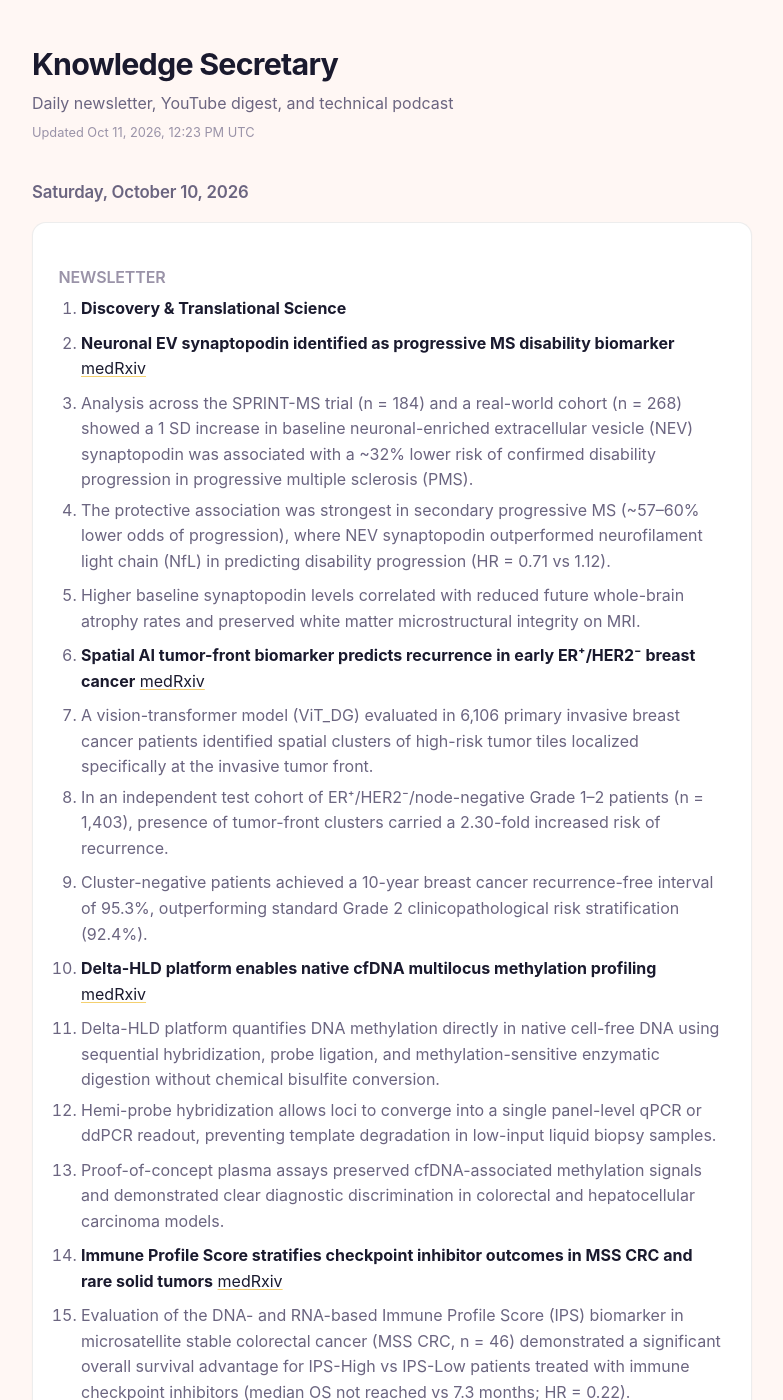
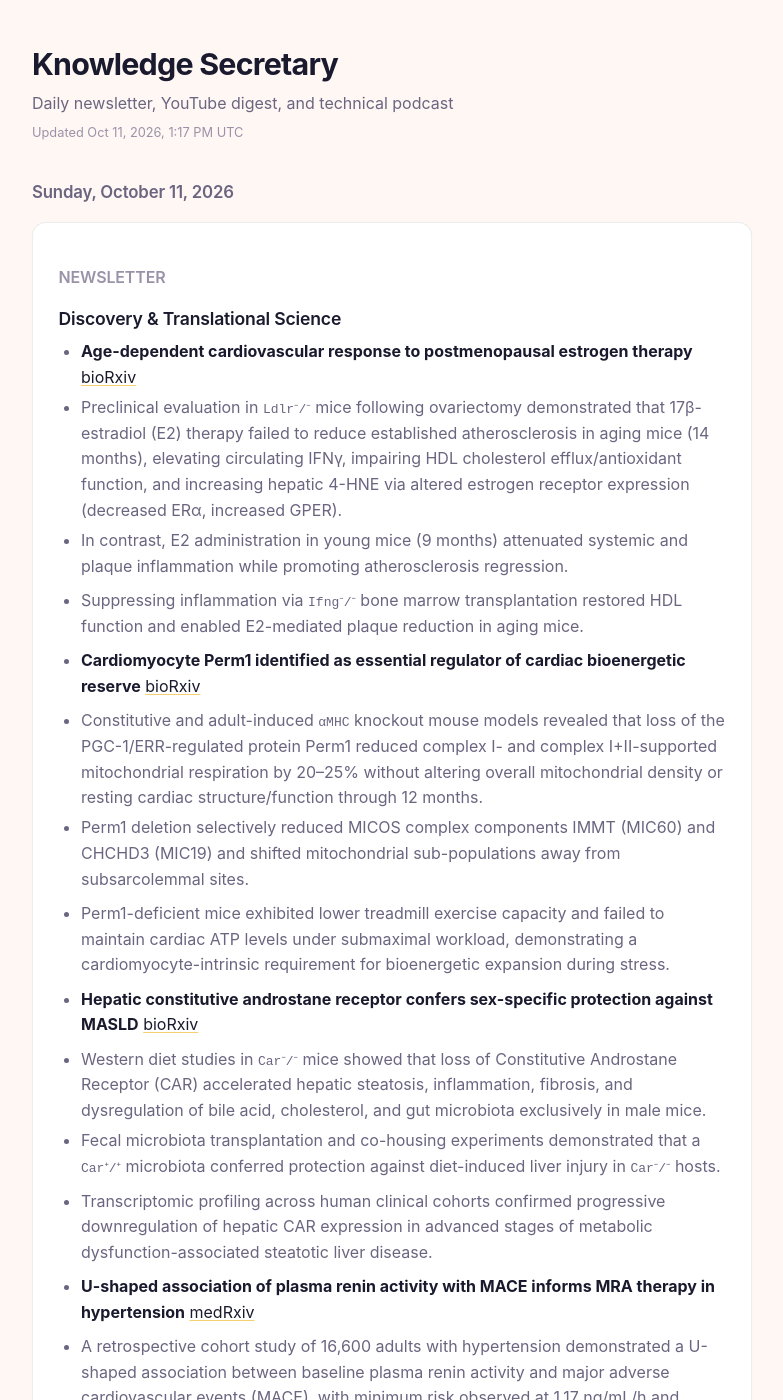
Before and after one commit to Camil-H/camil-h.github.io, a Jekyll site: the page knowledge_secretary/index.html, which Jekyll copies as it is, in a window 1280 px wide and 1400 px high. Shown: the whole window, without its empty margins (248-1031 px from the left). Built offline with Jekyll 4.4.1, drawn with Linux system fonts in a browser that asks for light colours; some of the changed text lies outside the part shown.

Commit message:
deploy: Camil-H/knowledge_secretary@7bd63717a6ac96b730b09e76796b3cf858778602

```diff
--- a/knowledge_secretary/index.html
+++ b/knowledge_secretary/index.html
@@ -115,8 +115,107 @@
 <body>
 <h1>Knowledge Secretary</h1>
 <p class="subtitle">Daily newsletter, YouTube digest, and technical podcast</p>
-<p class="updated">Updated <time class="js-datetime" datetime="2026-10-11T12:23:34.538847+00:00">2026-10-11T12:23:34.538847+00:00</time></p>
-<section class="day today"><h2><time class="js-date" datetime="2026-10-10">2026-10-10</time></h2><article class="task newsletter"><h3 class="task-label">Newsletter</h3><ol>
+<p class="updated">Updated <time class="js-datetime" datetime="2026-10-11T13:17:56.387035+00:00">2026-10-11T13:17:56.387035+00:00</time></p>
+<section class="day today"><h2><time class="js-date" datetime="2026-10-11">2026-10-11</time></h2><article class="task newsletter"><h3 class="task-label">Newsletter</h3><h2>Discovery &amp; Translational Science</h2>
+<ul>
+<li><strong>Age-dependent cardiovascular response to postmenopausal estrogen therapy</strong> <a href="https://doi.org/10.64898/2026.06.29.734522" rel="noopener noreferrer">bioRxiv</a></li>
+<li>Preclinical evaluation in <code>Ldlr⁻/⁻</code> mice following ovariectomy demonstrated that 17β-estradiol (E2) therapy failed to reduce established atherosclerosis in aging mice (14 months), elevating circulating IFNγ, impairing HDL cholesterol efflux/antioxidant function, and increasing hepatic 4-HNE via altered estrogen receptor expression (decreased ERα, increased GPER).</li>
+<li>In contrast, E2 administration in young mice (9 months) attenuated systemic and plaque inflammation while promoting atherosclerosis regression.</li>
+<li>
+<p>Suppressing inflammation via <code>Ifng⁻/⁻</code> bone marrow transplantation restored HDL function and enabled E2-mediated plaque reduction in aging mice.</p>
+</li>
+<li>
+<p><strong>Cardiomyocyte Perm1 identified as essential regulator of cardiac bioenergetic reserve</strong> <a href="https://doi.org/10.64898/2026.10.03.753324" rel="noopener noreferrer">bioRxiv</a></p>
+</li>
+<li>Constitutive and adult-induced <code>αMHC</code> knockout mouse models revealed that loss of the PGC-1/ERR-regulated protein Perm1 reduced complex I- and complex I+II-supported mitochondrial respiration by 20–25% without altering overall mitochondrial density or resting cardiac structure/function through 12 months.</li>
+<li>Perm1 deletion selectively reduced MICOS complex components IMMT (MIC60) and CHCHD3 (MIC19) and shifted mitochondrial sub-populations away from subsarcolemmal sites.</li>
+<li>
+<p>Perm1-deficient mice exhibited lower treadmill exercise capacity and failed to maintain cardiac ATP levels under submaximal workload, demonstrating a cardiomyocyte-intrinsic requirement for bioenergetic expansion during stress.</p>
+</li>
+<li>
+<p><strong>Hepatic constitutive androstane receptor confers sex-specific protection against MASLD</strong> <a href="https://doi.org/10.64898/2026.10.08.757558" rel="noopener noreferrer">bioRxiv</a></p>
+</li>
+<li>Western diet studies in <code>Car⁻/⁻</code> mice showed that loss of Constitutive Androstane Receptor (CAR) accelerated hepatic steatosis, inflammation, fibrosis, and dysregulation of bile acid, cholesterol, and gut microbiota exclusively in male mice.</li>
+<li>Fecal microbiota transplantation and co-housing experiments demonstrated that a <code>Car⁺/⁺</code> microbiota conferred protection against diet-induced liver injury in <code>Car⁻/⁻</code> hosts.</li>
+<li>
+<p>Transcriptomic profiling across human clinical cohorts confirmed progressive downregulation of hepatic CAR expression in advanced stages of metabolic dysfunction-associated steatotic liver disease.</p>
+</li>
+<li>
+<p><strong>U-shaped association of plasma renin activity with MACE informs MRA therapy in hypertension</strong> <a href="https://doi.org/10.64898/2026.05.11.26352940" rel="noopener noreferrer">medRxiv</a></p>
+</li>
+<li>A retrospective cohort study of 16,600 adults with hypertension demonstrated a U-shaped association between baseline plasma renin activity and major adverse cardiovascular events (MACE), with minimum risk observed at 1.17 ng/mL/h and elevated risk at &lt;0.3 ng/mL/h (adjusted HR = 1.29) and &gt;3.0 ng/mL/h (adjusted HR = 1.19).</li>
+<li>
+<p>Time-varying Cox analysis indicated that mineralocorticoid receptor antagonist (MRA) therapy significantly reduced MACE risk in low-renin cohorts (&lt;0.3 ng/mL/h [HR = 0.59] and 0.3–1.0 ng/mL/h [HR = 0.71]), whereas no benefit was observed at high renin levels (&gt;3.0 ng/mL/h [HR = 1.07]).</p>
+</li>
+<li>
+<p><strong>Maternal hyperglycemia induces stage-dependent skeletal muscle remodeling in offspring</strong> <a href="https://doi.org/10.64898/2026.10.03.755574" rel="noopener noreferrer">bioRxiv</a></p>
+</li>
+<li>Offspring of streptozotocin-induced hyperglycemic mice displayed persistent reductions in body weight, skeletal muscle mass, and myofiber cross-sectional area at 4 and 8 weeks post-birth.</li>
+<li>
+<p>Early post-weaning muscle (4 weeks) exhibited type I/IIA hybrid myofibers and upregulation of myogenic and proliferative genes, whereas 8-week muscle shifted toward downregulation of mitochondrial and oxidative phosphorylation pathways.</p>
+</li>
+<li>
+<p><strong>NuPath biosensor platform enhances GPCR functional screening</strong> <a href="https://pubmed.ncbi.nlm.nih.gov/42858819/" rel="noopener noreferrer">PubMed</a></p>
+</li>
+<li>
+<p>Development of NuPath, a higher-sensitivity biosensor derived from the TRUPATH framework, expands detection limits for both basal and agonist-induced G-protein-coupled receptor (GPCR) activation.</p>
+</li>
+<li>
+<p><strong>Single-cell transcriptomics links HERC5 program to osteosarcoma pulmonary metastasis</strong> <a href="https://pubmed.ncbi.nlm.nih.gov/42858644/" rel="noopener noreferrer">PubMed</a></p>
+</li>
+<li>Combined bulk and single-cell RNA sequencing identified a HERC5-associated, immune-attenuated transcriptomic profile predictive of pulmonary relapse and metastatic progression in osteosarcoma.</li>
+</ul>
+<h2>Regulatory &amp; Approvals</h2>
+<ul>
+<li><strong>[Biotech]</strong> <strong>Liquidia label decision triggers market cap contraction</strong> <a href="https://x.com/BioStocks/status/2108912208323477974" rel="noopener noreferrer">BioStocks on X</a></li>
+<li>Unconfirmed social media commentary highlights a $4 billion drop in market capitalization for Liquidia ($LQDA) following regulatory label terms impacting product positioning.</li>
+</ul>
+<h2>Public Health &amp; Policy</h2>
+<ul>
+<li><strong>US trust in science leads international peers despite low health system confidence</strong> <a href="https://www.statnews.com/2026/10/10/u-s-trust-science-higher-than-other-nations-wellcome-survey/?" rel="noopener noreferrer">STAT News</a></li>
+<li>
+<p>Data from a Wellcome survey indicate higher overall public trust in science in the US relative to international peers, although only 40% of US respondents reported high confidence in domestic hospitals and clinics (comparable to levels in Uruguay and Portugal).</p>
+</li>
+<li>
+<p><strong>Addressing global disparities in essential drug availability</strong> <a href="https://www.nejm.org/doi/full/10.1056/NEJMp2609409?af=R&amp;rss=currentIssue" rel="noopener noreferrer">NEJM</a></p>
+</li>
+<li>
+<p>NEJM perspective highlights systemic regulatory, economic, and supply chain barriers that limit patient access to approved therapeutics across international jurisdictions.</p>
+</li>
+<li>
+<p><strong>Refining measurement of health-related social needs in older populations</strong> <a href="https://www.nejm.org/doi/full/10.1056/NEJMp2608580?af=R&amp;rss=currentIssue" rel="noopener noreferrer">NEJM</a></p>
+</li>
+<li>
+<p>Perspective discusses methodological gaps and mismeasurement issues in evaluating social determinants of health and health-related social needs among older adults.</p>
+</li>
+<li>
+<p><strong>Evaluating inclusion criteria in clinical definitions of infertility</strong> <a href="https://www.nejm.org/doi/full/10.1056/NEJMp2603604?af=R&amp;rss=currentIssue" rel="noopener noreferrer">NEJM</a></p>
+</li>
+<li>NEJM commentary examines current diagnostic frameworks for infertility and opportunities to update inclusion standards across clinical settings.</li>
+</ul>
+<p><strong>Worth watching:</strong> Plasma renin activity stratification in hypertension trials to prospective test low-renin patient selection for MRA therapy.</p></article><article class="task youtube"><h3 class="task-label">YouTube</h3><ul>
+<li>Pure Science<ul>
+<li><a href="https://www.youtube.com/shorts/31kyER-8dak" rel="noopener noreferrer">What if you try to sandwich a cube between two portals?</a> -- minutephysics<ul>
+<li>Extending a piston into a blue portal causes it to exit the connected orange portal and collide with its own back, as portals have no internal space.</li>
+<li>If the piston is weak, it crumples upon self-collision as if pushing against a solid wall.</li>
+<li>If the piston is rigid and the portals are fixed or extremely heavy, the piston simply stops expanding.</li>
+<li>Based on momentum conservation and Newton's third law, if the portals are free to move, the forces from the entering and exiting piston push the portals apart.</li>
+</ul>
+</li>
+<li><a href="https://www.youtube.com/shorts/ETnV6KmuKio" rel="noopener noreferrer">11 - Rescue  #mathctober</a> -- El Jj<ul>
+<li>The video is an entry in the #mathctober series titled "Rescue".</li>
+<li>It presents two short riddles or logic puzzles ("deux petites énigmes").</li>
+<li>The puzzles are intended to require a bit of reflection and careful thought to solve.</li>
+</ul>
+</li>
+</ul>
+</li>
+<li>To watch<ul>
+<li><a href="https://www.youtube.com/watch?v=qqjOISgtgIc" rel="noopener noreferrer">Bijectivité et fonction réciproque : 2 méthodes de démonstration | Licence 1 / Prépa Maths</a> -- Maths en licence et prépa avec Hans Amble</li>
+</ul>
+</li>
+</ul></article></section>
+<details class="day"><summary><time class="js-date" datetime="2026-10-10">2026-10-10</time></summary><article class="task newsletter"><h3 class="task-label">Newsletter</h3><ol>
 <li>
 <p><strong>Discovery &amp; Translational Science</strong></p>
 </li>
@@ -281,7 +380,7 @@
 <li><a href="https://www.youtube.com/watch?v=4gniTFl4Xzo" rel="noopener noreferrer">Fonction strictement monotone ⇒ Injective ? Démonstration | Licence 1 / Prépa Maths</a> -- Maths en licence et prépa avec Hans Amble</li>
 </ul>
 </li>
-</ul></article></section>
+</ul></article></details>
 <details class="day"><summary><time class="js-date" datetime="2026-10-09">2026-10-09</time></summary><article class="task newsletter"><h3 class="task-label">Newsletter</h3><h2>Discovery &amp; Translational Science</h2>
 <ul>
 <li><strong>Extracellular GPX3 enhances adipocyte insulin sensitivity independent of peroxidase activity</strong> <a href="https://doi.org/10.64898/2026.10.02.755889" rel="noopener noreferrer">biorxiv</a></li>
@@ -1556,113 +1655,6 @@
 </ul>
 </li>
 </ul></article></details>
-<details class="day"><summary><time class="js-date" datetime="2026-10-04">2026-10-04</time></summary><article class="task newsletter"><h3 class="task-label">Newsletter</h3><h2>Discovery &amp; Translational Science</h2>
-<ul>
-<li><strong>[Big Pharma]</strong> <strong>Triple-combination vanzacaftor/tezacaftor/deutivacaftor restores CFTR function in complex allele</strong> <a href="https://pubmed.ncbi.nlm.nih.gov/42829305/" rel="noopener noreferrer">PubMed</a></li>
-<li>
-<p>Preclinical testing in primary human nasal epithelial cells showed that the next-generation CFTR corrector/gater combination vanzacaftor/tezacaftor/deutivacaftor partially restores CFTR chloride channel function in cells carrying the rare L467F;F508del complex allele.</p>
-</li>
-<li>
-<p><strong>Novel thiazolyl-urea chemotype DFMNTU inhibits Yellow Fever Virus and host CK2</strong> <a href="https://pubmed.ncbi.nlm.nih.gov/42829118/" rel="noopener noreferrer">PubMed</a></p>
-</li>
-<li>Identified 1-[4-(2-difluoromethoxyphenyl)-5-methylthiazol-2-yl]-3-(naphthalen-1-yl)urea (DFMNTU) as a lead small molecule targeting Yellow Fever Virus replication.</li>
-<li>
-<p>Characterization confirmed dual activity against viral pathways and host casein kinase 2 (CK2).</p>
-</li>
-<li>
-<p><strong>Structural mechanism review evaluates pro-apoptotic executioners BAX, BAK, and BOK</strong> <a href="https://pubmed.ncbi.nlm.nih.gov/42828501/" rel="noopener noreferrer">PubMed</a></p>
-</li>
-<li>Synthesizes recent structural and mechanistic insights into mitochondrial apoptosis executioners BAX, BAK, and BOK.</li>
-<li>
-<p>Discusses small-molecule activation and inhibition strategies for therapeutic modulation in oncology and degenerative diseases.</p>
-</li>
-<li>
-<p><strong>Targeting DNAJB1::PRKACA in fibrolamellar carcinoma</strong> <a href="https://pubmed.ncbi.nlm.nih.gov/42828719/" rel="noopener noreferrer">PubMed</a></p>
-</li>
-<li>Summarizes the mechanistic role of the signature DNAJB1::PRKACA fusion kinase driver in fibrolamellar carcinoma.</li>
-<li>
-<p>Highlights emerging precision therapeutic strategies aiming to target the chimeric protein and its downstream signaling networks.</p>
-</li>
-<li>
-<p><strong>Differential gut-liver adaptations to dihydromyricetin and silybin in hepatic injury</strong> <a href="https://www.nature.com/articles/s41514-026-00528-w" rel="noopener noreferrer">npj Aging</a></p>
-</li>
-<li>Evaluated the distinct physiological adaptations induced by dihydromyricetin versus silybin in middle-aged mouse models of alcohol-associated liver injury.</li>
-<li>Identified distinct target responses across the gut-liver axis, informing natural product formulation for metabolic and toxic liver disorders.</li>
-</ul>
-<h2>Late &amp; Pivotal Trials — Phase III</h2>
-<ul>
-<li><strong>[Big Pharma]</strong> <strong>Post hoc QWINT analysis evaluates hospitalization outcomes for once-weekly insulin efsitora</strong> <a href="https://pubmed.ncbi.nlm.nih.gov/42829184/" rel="noopener noreferrer">PubMed</a></li>
-<li>Pooled post hoc analysis of the Phase 3 QWINT-1, QWINT-2, QWINT-3, and QWINT-4 trials evaluated hospitalization metrics in adults with type 2 diabetes.</li>
-<li>
-<p>Compared clinical outcomes and healthcare utilization between once-weekly basal insulin efsitora alfa and standard once-daily basal insulins.</p>
-</li>
-<li>
-<p><strong>[Big Pharma]</strong> <strong>Phase 4 data characterizes rimegepant onset in triptan-unsuitable migraine patients</strong> <a href="https://pubmed.ncbi.nlm.nih.gov/42828704/" rel="noopener noreferrer">PubMed</a></p>
-</li>
-<li>Analyzed exploratory endpoints from a Phase 4 randomized, double-blind, placebo-controlled study of rimegepant for acute migraine.</li>
-<li>
-<p>Mapped the detailed time course of pain relief and symptom resolution specifically in patients for whom triptans are contraindicated or poorly tolerated.</p>
-</li>
-<li>
-<p><strong>[Biotech]</strong> <strong>Review highlights oral tebipenem pivoxil for IV-to-oral step-down in cUTI</strong> <a href="https://pubmed.ncbi.nlm.nih.gov/42828629/" rel="noopener noreferrer">PubMed</a></p>
-</li>
-<li>Summarizes clinical evidence supporting oral tebipenem pivoxil hydrobromide, an oral carbapenem, for complicated urinary tract infections (cUTI).</li>
-<li>Focuses on its role in facilitating early hospital discharge via IV-to-oral transition and supporting outpatient antimicrobial stewardship.</li>
-</ul>
-<h2>Regulatory &amp; Approvals</h2>
-<ul>
-<li><strong>FDA issues PREA non-compliance letters to biopharma sponsors</strong> <a href="http://www.fda.gov/drugs/guidance-compliance-regulatory-information/non-compliance-letters-under-505bd1-federal-food-drug-and-cosmetic-act" rel="noopener noreferrer">FDA</a></li>
-<li>The FDA posted non-compliance letters under Section 505B(d)(1) of the FD&amp;C Act for sponsors that failed to complete postmarketing pediatric studies or submit deferral extensions within mandated timeframes under the Pediatric Research Equity Act (PREA).</li>
-<li>Recipient sponsors and products include Assertio Specialty Pharmaceuticals (Rolvedon), Solstice Neurosciences (Myobloc), Heron Therapeutics (Aponvie), Bausch Health (Duobrii), and Phathom Pharmaceuticals.</li>
-</ul>
-<h2>Business &amp; Strategy</h2>
-<ul>
-<li><strong>Oracle Model projects Italian multiple sclerosis drug expenditure through 2029</strong> <a href="https://pubmed.ncbi.nlm.nih.gov/42828703/" rel="noopener noreferrer">PubMed</a></li>
-<li>Horizon scanning update using the Oracle modeling framework forecasts national health system expenditure for multiple sclerosis treatments in Italy from 2025 to 2029.</li>
-<li>Models pipeline entry, patent expirations, and shifting disease-modifying therapy utilization dynamics to inform regional drug budget allocation.</li>
-</ul>
-<h2>Public Health &amp; Policy</h2>
-<ul>
-<li><strong>NEJM perspective calls for participant protections beyond weight loss in obesity trials</strong> <a href="https://www.nejm.org/doi/full/10.1056/NEJMp2609407?af=R&amp;rss=currentIssue" rel="noopener noreferrer">NEJM</a></li>
-<li>
-<p>Re-evaluates clinical trial design frameworks for anti-obesity medications, emphasizing participant safety, long-term health outcomes, and end-of-trial transition care beyond primary percentage weight-loss endpoints.</p>
-</li>
-<li>
-<p><strong>Public health frameworks for managing traditional practices in viral hemorrhagic fever outbreaks</strong> <a href="https://www.nejm.org/doi/full/10.1056/NEJMp2608136?af=R&amp;rss=currentIssue" rel="noopener noreferrer">NEJM</a></p>
-</li>
-<li>
-<p>Examines the epidemiological role of traditional grieving and burial customs in Ebola transmission dynamics, advocating for community-centered infection control protocols.</p>
-</li>
-<li>
-<p><strong>Global biosecurity and preparedness lessons from Hantavirus management</strong> <a href="https://www.nejm.org/doi/full/10.1056/NEJMp2611801?af=R&amp;rss=currentIssue" rel="noopener noreferrer">NEJM</a></p>
-</li>
-<li>Discusses public health policies, pathogen surveillance networks, and international resource-sharing mechanisms required to mitigate Hantavirus threats.</li>
-</ul></article><article class="task youtube"><h3 class="task-label">YouTube</h3><ul>
-<li>Biology &amp; Health<ul>
-<li><a href="https://www.youtube.com/shorts/UAxbLC5ZuYA" rel="noopener noreferrer">Oats and Mortality</a> -- Physionic<ul>
-<li>Observational studies link whole-grain oat and oatmeal consumption to lower all-cause mortality and consistently neutral or improved cardiovascular outcomes.</li>
-<li>Eating oatmeal two or more times per week was associated with a 21% lower risk of coronary heart disease compared to consuming it less than once a month.</li>
-<li>Randomized controlled trials demonstrate that oat-derived fibers lower cardiovascular risk factors such as LDL cholesterol, supporting observational findings that adjust for healthy lifestyle confounders.</li>
-<li>A suggested practical target derived from the research is 50–75 grams of dry oats consumed at least twice weekly.</li>
-</ul>
-</li>
-</ul>
-</li>
-<li>Pure Science<ul>
-<li><a href="https://www.youtube.com/shorts/xesY0ClTlb8" rel="noopener noreferrer">04 - Cactus #mathctober</a> -- El Jj<ul>
-<li>The creator originally planned to feature a rotating cactus to demonstrate mathematical spirals.</li>
-<li>After failing to achieve the desired visual result with the cactus, alternative objects were rotated instead.</li>
-<li>The video's concept was heavily inspired by a video by jan Misali.</li>
-</ul>
-</li>
-</ul>
-</li>
-<li>To watch<ul>
-<li><a href="https://www.youtube.com/watch?v=_3SvjGFpU90" rel="noopener noreferrer">✍️GRAND VRAI-FAUX sur les SERIES !! Teste tes réflexes ! 🫵(spé/L2)</a> -- Cassou Math Prépa</li>
-<li><a href="https://www.youtube.com/shorts/cU2O-gwzZw0" rel="noopener noreferrer">🤯Théorème de réarrangement de Riemann (SERIES)🤩</a> -- Cassou Math Prépa</li>
-</ul>
-</li>
-</ul></article></details>
 <script>
   // Render UTC dates in the viewer's locale format, pinned to UTC so the calendar day never drifts.
   for (const el of document.querySelectorAll("time.js-date"))
```
